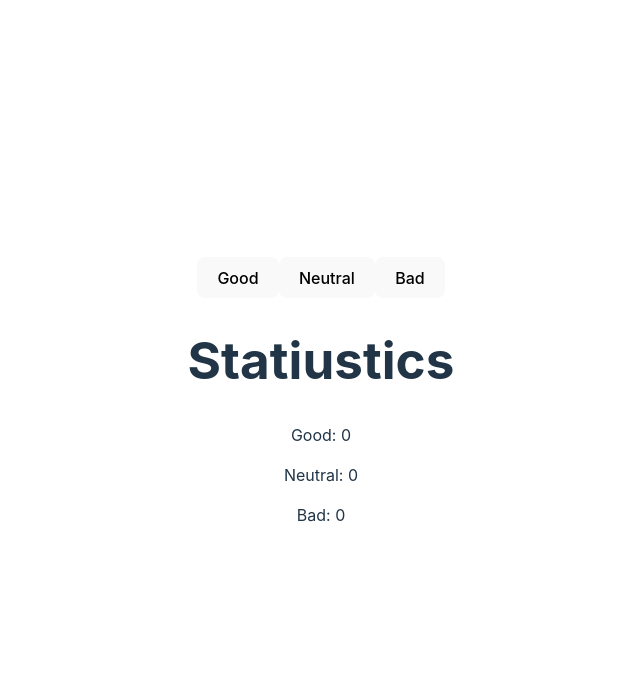
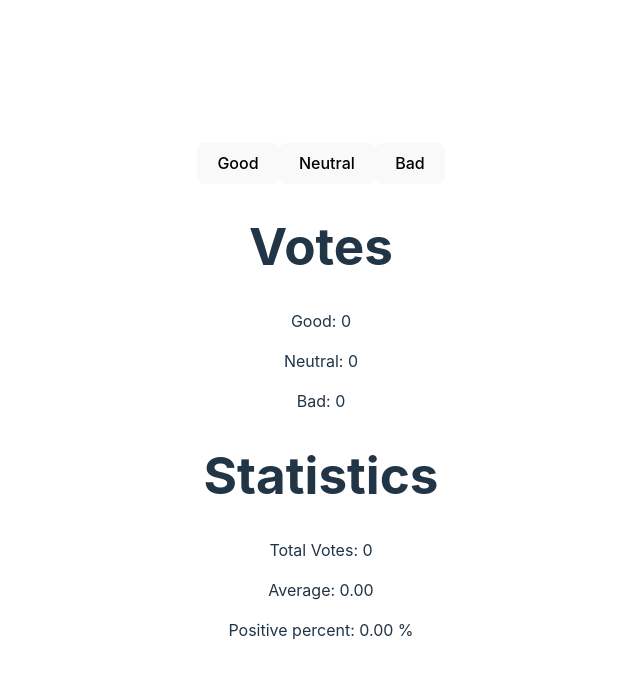
Before and after one commit to GucciGangnam/fullStackOpenCourse, a React (Vite) app in the folder part1/courseinfo/Course-Info-React-App/: page / in a window 1280 px wide. Shown: the top 678 px of the page, without its empty margins (319-959 px from the left). Built offline with nearby package versions, Linux system fonts and the light colour scheme.

Commit message:
Part 1.7 complete

```diff
--- a/part1/courseinfo/Course-Info-React-App/src/App.jsx
+++ b/part1/courseinfo/Course-Info-React-App/src/App.jsx
@@ -29,10 +29,16 @@ const App = () => {
       <button onClick={handleIncreaseBad}> Bad </button>
 
       <div className='Results'>
-        <h1> Statiustics </h1>
+        <h1> Votes </h1>
         <p>Good: {good}</p>
         <p>Neutral: {neutral}</p>
         <p>Bad: {bad}</p>
+
+        <h1> Statistics </h1>
+        <p>Total Votes: {good + neutral + bad}</p>
+        <p>Average: {((good - bad) / (good + neutral + bad || 1)).toFixed(2)}</p>
+        <p>Positive percent: {(good / (good + neutral + bad || 1) * 100).toFixed(2)} %</p>
+
       </div>
     </div>
   )
```
